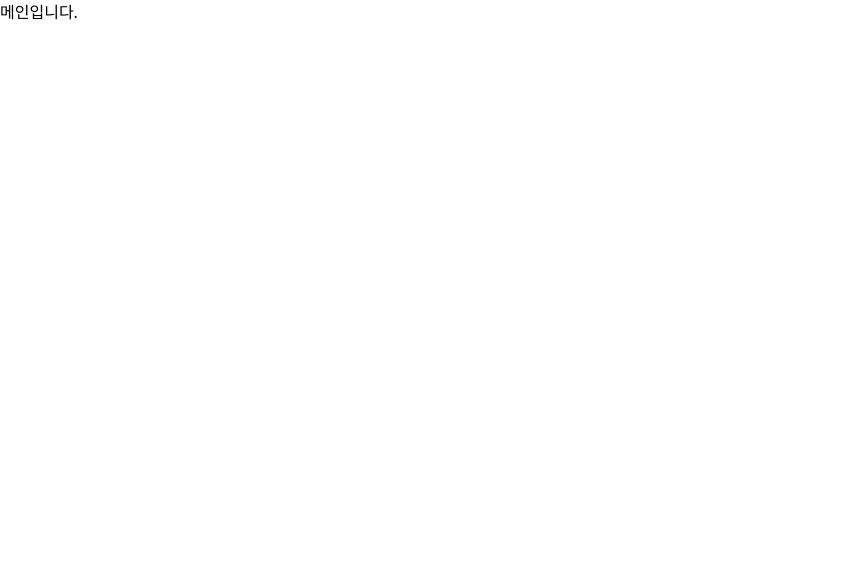
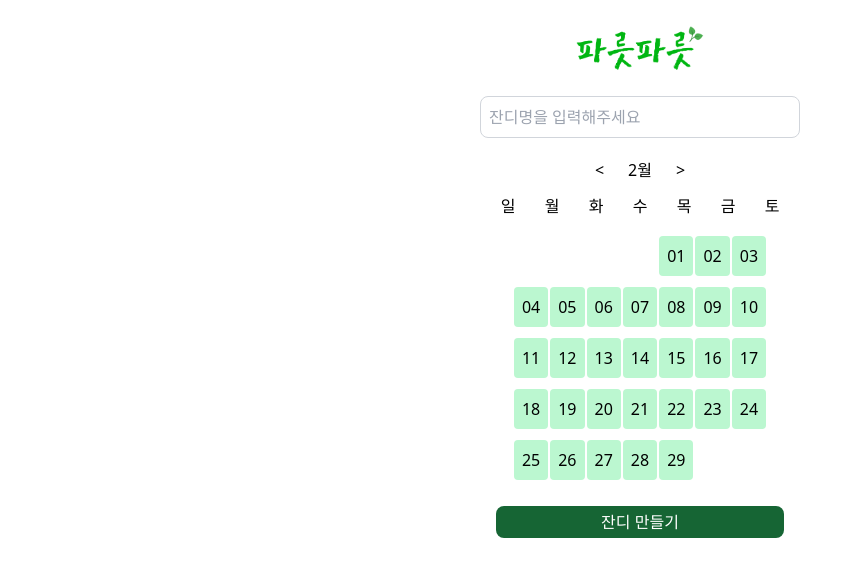
Before and after one commit to PareutPareut/frontend, a React (Vite) app: page / in a window 1280 px wide. Shown: the top 576 px of the page, without its empty margins (0-862 px from the left). Built offline with nearby package versions, Linux system fonts and the light colour scheme.

Commit message:
메인페이지 이벤트 생성 (날짜 선택)

```diff
--- a/package.json
+++ b/package.json
@@ -12,6 +12,7 @@
   "dependencies": {
     "@tanstack/react-query": "^5.20.5",
     "autoprefixer": "^10.4.17",
+    "date-fns": "^3.3.1",
     "postcss": "^8.4.35",
     "react": "^18.2.0",
     "react-dom": "^18.2.0",
--- /dev/null
+++ b/src/pages/MainPage/Cal.jsx
@@ -0,0 +1,89 @@
+import React, { useEffect, useState } from 'react';
+import { subMonths } from 'date-fns';
+import useCalendar from './useCalendar';
+
+const Cal = () => {
+  const { weekCalendarList, currentDate, setCurrentDate } = useCalendar();
+  const [selectedDates, setSelectedDates] = useState([]); //달력 값 용
+  const [sendDates, setSendDates] = useState([]); //db전달 용
+
+  const daysOfWeek = ['일', '월', '화', '수', '목', '금', '토'];
+
+  const handleNextMonth = () => {
+    const nextMonthDate = subMonths(currentDate, -1); // 다음 달로 이동
+    setCurrentDate(nextMonthDate); // 현재 날짜 변경
+  };
+
+  const handlePreviousMonth = () => {
+    const previousMonthDate = subMonths(currentDate, 1); // 이전 달로 이동
+    setCurrentDate(previousMonthDate); // 현재 날짜 변경
+  };
+
+  const handleDateClick = (day) => {
+    // 현재 년도, 월, 일
+    const year = currentDate.getFullYear();
+    const month = `${currentDate.getMonth() + 1}`.padStart(2, '0'); // 월을 2글자로 표시
+    const formattedDay = `${day}`.padStart(2, '0'); // 일을 2글자로 표시
+
+    const formattedDate = `${year}-${month}-${formattedDay}`;
+    if (selectedDates.includes(formattedDate)) {
+        setSelectedDates(selectedDates.filter((date) => date !== formattedDate));
+    } else {
+        setSelectedDates([...selectedDates, formattedDate]);
+    }
+  };
+
+  useEffect(() => {
+    console.log(currentDate);
+    console.log(selectedDates)
+  }, [currentDate, selectedDates]);
+
+  return (
+    <div className='calendarMain flex flex-col items-center'>
+      <div className='flex'>
+        <button className = 'mx-3' onClick={handlePreviousMonth}>
+          &lt;
+        </button>
+        <div className = 'mx-3'>{`${currentDate.getMonth() + 1}월`}</div>
+        <button className = 'mx-3' onClick={handleNextMonth}>
+          &gt;
+        </button>
+      </div>
+
+      {/*요일 렌더링 */}
+      <div className='flex'>
+        {daysOfWeek.map((day) => (
+          <div key={day} className='text-center w-11 p-3'>
+            {day}
+          </div>
+        ))}
+      </div>
+
+      {/* 달력 숫자 렌더링 */}
+      <table className='h-64'>
+        <tbody>
+          {weekCalendarList.map((week, weekIndex) => (
+            <tr key={weekIndex}>
+              {week.map((day, dayIndex) => (
+                <td key={dayIndex}>
+                  {day !== 0 && (
+                    <button
+                      onClick={() => handleDateClick(day)}
+                      className={`w-10 p-2 w-full text-center rounded
+                      ${selectedDates.includes(`${currentDate.getFullYear()}-${(currentDate.getMonth() + 1).toString().padStart(2, '0')}-${day.toString().padStart(2, '0')}`) ?
+                      'bg-green-700 text-white' : 'bg-green-200 text-black'}`}
+                    >
+                      {day.toString().padStart(2, '0')} {/* 날짜를 2글자로 표시 */}
+                    </button>
+                  )}
+                </td>
+              ))}
+            </tr>
+          ))}
+        </tbody>
+      </table>
+    </div>
+  );
+};
+
+export default Cal;
--- a/src/pages/MainPage/index.jsx
+++ b/src/pages/MainPage/index.jsx
@@ -1,41 +1,37 @@
+// MainPage.js
+import React, { useState } from 'react';
+import Cal from './Cal'; // Cal 컴포넌트 가져오기
+import logo from '../../assets/logo.png';
+
 const MainPage = () => {
-  return <div>메인입니다.</div>
-}
+  const { weekCalendarList } = Cal();
+  const [selectedDates, setSelectedDates] = useState([]);
 
-export default MainPage
+  const handleDateClick = (day) => {
+    const isSelected = selectedDates.includes(day);
+    if (isSelected) {
+      setSelectedDates(selectedDates.filter((date) => date !== day));
+    } else {
+      setSelectedDates([...selectedDates, day]);
+    }
+  };
 
-// // 파일 따로
-// const usePostSignup = () => {}
-//   const [postSignup, { data, loading, error }] = useMutation(POST_SIGNUP);
-//   return { postSignup, data, loading, error };
-// };
+  return (
+    <div className="MainPage max-w-3xl mx-auto">
+      <div className="mainImg h-24 flex items-center justify-center">
+        <img src={logo} className="w-32" alt="로고" />
+      </div>
+      <div className="mainName flex justify-center">
+        <input className="w-80 border border-gray-300 rounded-lg p-2" placeholder="잔디명을 입력해주세요" />
+      </div>
+      <div className="calenderMain mt-5">
+        <Cal weekCalendarList={weekCalendarList} handleDateClick={handleDateClick} />
+      </div>
+      <div className='makeLawn flex items-center justify-center mt-5'>
+        <button className='w-72 h-8 rounded-lg bg-green-800 text-white'>잔디 만들기</button>
+      </div>
+    </div>
+  );
+};
 
-// // Headless Ui
-// const useCalendar  = () => {
-//   return { date, setDate };
-// }
-
-// <Calendar></Calendar>
-
-// // 컴포넌트 내부에
-// const { mutate } = usePostSignup();
-
-// const { handleError } = useHandleError;
-
-// mutate({
-//   onSuccess: data => {
-//     push();
-//     console.log(data);
-//   },
-//   onError: handleError,
-// });
-
-// //파일 따로
-// const useHandleError = () => {
-//   const handleError = error => {
-//     console.log(error);
-//     // toast.error(error.message);
-//     // sentry.captureException(error);
-//   };
-//   return { handleError };
-// };
+export default MainPage;
--- /dev/null
+++ b/src/pages/MainPage/useCalendar.jsx
@@ -0,0 +1,33 @@
+import { getDaysInMonth } from 'date-fns';
+import { useEffect, useState } from 'react';
+
+const DAYS_IN_WEEK = 7;
+const DEFAULT_TRASH_VALUE = 0;
+
+const useCalendar = () => {
+  const [currentDate, setCurrentDate] = useState(new Date());
+  const [weekCalendarList, setWeekCalendarList] = useState([]);
+
+  useEffect(() => {
+    const totalMonthDays = getDaysInMonth(currentDate);
+    const firstDayOfMonth = new Date(currentDate.getFullYear(), currentDate.getMonth(), 1);
+    const startingDayIndex = firstDayOfMonth.getDay();
+
+    const prevMonthDays = Array.from({ length: startingDayIndex }).fill(DEFAULT_TRASH_VALUE);
+    const currentMonthDays = Array.from({ length: totalMonthDays }, (_, index) => index + 1);
+    const nextMonthDays = Array.from({ length: DAYS_IN_WEEK - ((startingDayIndex + totalMonthDays) % DAYS_IN_WEEK) }).fill(DEFAULT_TRASH_VALUE);
+
+    const calendarDays = [...prevMonthDays, ...currentMonthDays, ...nextMonthDays];
+    const newWeekCalendarList = [];
+
+    for (let i = 0; i < calendarDays.length; i += DAYS_IN_WEEK) {
+      newWeekCalendarList.push(calendarDays.slice(i, i + DAYS_IN_WEEK));
+    }
+
+    setWeekCalendarList(newWeekCalendarList);
+  }, [currentDate]);
+
+  return { weekCalendarList, currentDate, setCurrentDate };
+};
+
+export default useCalendar;
```
Also changed, not shown: src/assets/logo.png (added), 1 other file (tests, documents, lock files or other folders).
